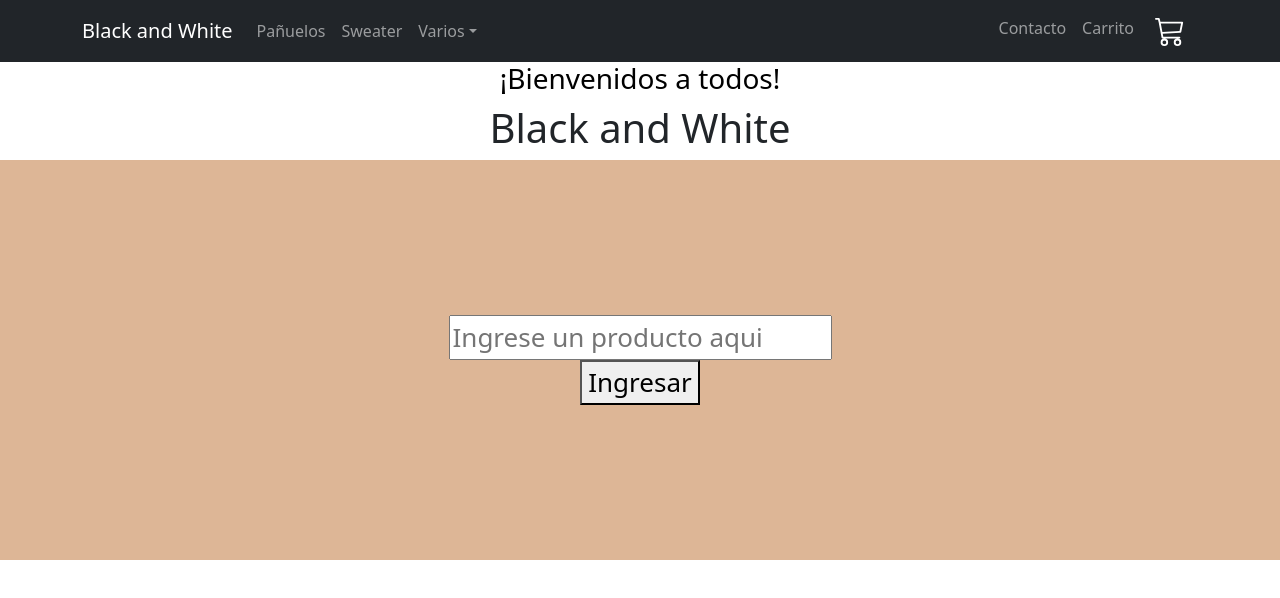
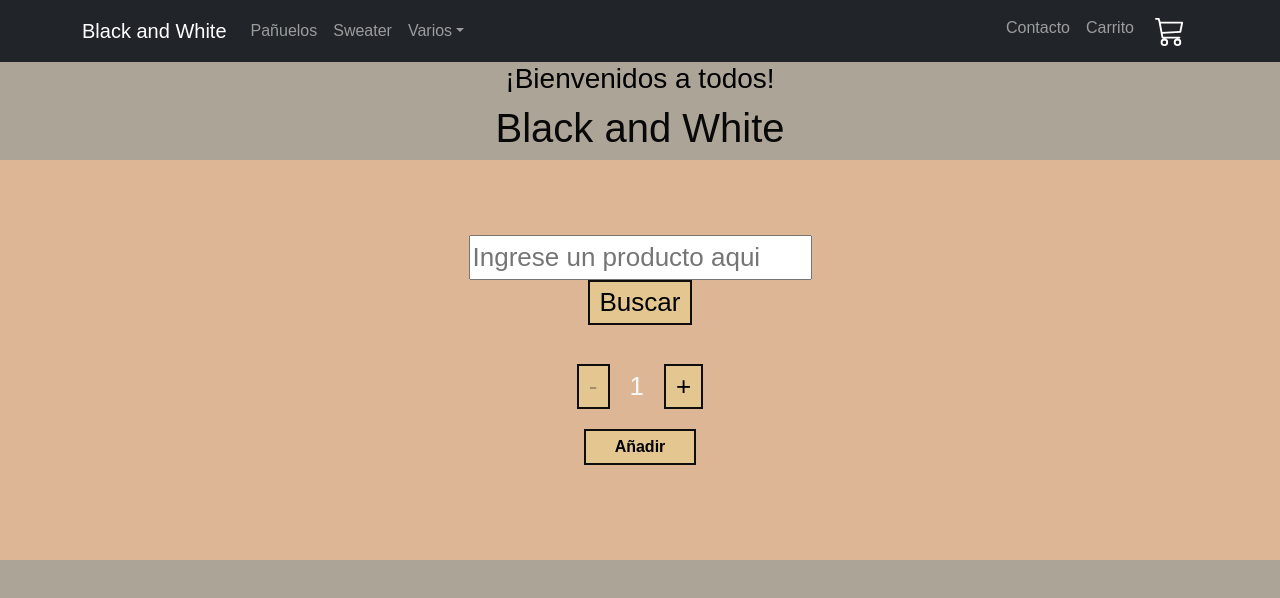
Before and after one commit to victoria-chaile/react-Chaile, a React (Create React App) app in the folder clase2/: page / in a window 1280 px wide. Shown: the top 598 px of the page. Built offline with nearby package versions, Linux system fonts and the light colour scheme.

Commit message:
Desafio 4

```diff
--- a/clase2/src/App.js
+++ b/clase2/src/App.js
@@ -7,6 +7,7 @@ import Titulo from './components/titulo/titulo';
 import Input from './components/Input/input';
 import CartWidget from './components/CartWidget/CartWidget';
 import ItemListContainer from './components/ItemListContainer/ItemListContainer';
+import ItemCount from './components/ItemCount/ItemCount';
 
 
 function App() {
@@ -30,6 +31,8 @@ function App() {
 
       <header className="App-header">
       <Input placeholder='Ingrese un producto aqui' ingreso={fnIngreso}/>
+      <br/>
+      <ItemCount />
 
       </header>
     </div>
--- a/clase2/src/components/CartWidget/CartWidget.js
+++ b/clase2/src/components/CartWidget/CartWidget.js
@@ -7,7 +7,7 @@ import {ListGroupItem} from 'react-bootstrap'
 function CartWidget() {
   return (
     <div>
-      <svg xmlns="http://www.w3.org/2000/svg" width="40" height="30" fill="currentColor" class="bi bi-cart3" viewBox="0 0 16 16" style={{color:'white'}}>
+      <svg xmlns="http://www.w3.org/2000/svg" width="40" height="30" fill="currentColor" className="bi bi-cart3" viewBox="0 0 16 16" style={{color:'white'}}>
       <path d="M0 1.5A.5.5 0 0 1 .5 1H2a.5.5 0 0 1 .485.379L2.89 3H14.5a.5.5 0 0 1 .49.598l-1 5a.5.5 0 0 1-.465.401l-9.397.472L4.415 11H13a.5.5 0 0 1 0 1H4a.5.5 0 0 1-.491-.408L2.01 3.607 1.61 2H.5a.5.5 0 0 1-.5-.5zM3.102 4l.84 4.479 9.144-.459L13.89 4H3.102zM5 12a2 2 0 1 0 0 4 2 2 0 0 0 0-4zm7 0a2 2 0 1 0 0 4 2 2 0 0 0 0-4zm-7 1a1 1 0 1 1 0 2 1 1 0 0 1 0-2zm7 0a1 1 0 1 1 0 2 1 1 0 0 1 0-2z"/>
       </svg>
     </div>
--- a/clase2/src/components/Input/input.js
+++ b/clase2/src/components/Input/input.js
@@ -4,7 +4,7 @@ function Input( {placeholder, saludo} ) {
     return(
       <>
         <input placeholder={ placeholder }/>
-        <button onClick={saludo}>Ingresar</button>
+        <button onClick={saludo}>Buscar</button>
       </>
     )
 
--- /dev/null
+++ b/clase2/src/components/ItemCount/ItemCount.js
@@ -0,0 +1,51 @@
+import React from 'react';
+import { useState } from 'react';
+import './styles.css';
+
+const ItemCount = () => {
+  const valorInicial = 1;
+  const stock = 10;
+
+  const [numero, setnumero] = useState(valorInicial);
+
+  const onAdd = (numero) => {
+    alert(`Agregaste ${numero} productos`);
+  };
+
+  const addProduct = (num) => {
+    setnumero(numero + num);
+  };
+
+  return (
+    <div className="count-container">
+      <div className="count-container__contador">
+        <button
+          className="count-container__button"
+          onClick={() => addProduct(-1)}
+          disabled={numero === valorInicial ? true : null}
+        >
+          -
+
+        </button>
+        <span className="count-container__numero">{numero}</span>
+        <button
+          className="count-container__button"
+          onClick={() => addProduct(+1)}
+          disabled={numero === stock ? true : null}
+        >
+          +
+        </button>
+      </div>
+
+      <button
+        className="button-primary"
+        onClick={() => onAdd(numero)}
+        disabled={stock === 0 ? true : null}
+      >
+        Añadir
+      </button>
+    </div>
+  );
+};
+
+export default ItemCount;
--- /dev/null
+++ b/clase2/src/components/ItemCount/styles.css
@@ -0,0 +1,48 @@
+:root {
+    /*fonts*/
+    --catamaran-font: 'Catamaran Regular', sans-serif;
+    --mulish-font: 'Mulish', sans-serif;
+    /*colors*/
+    --primary-color: #e5c791f3;
+    --secondary-color: #6f7470;
+    --body-bg-color: #aca597;
+    --border-color: #555555;
+    --just-white: #080808;
+  }
+
+html,
+  body {
+    font-family: var(--mulish-font);
+  }
+
+  body {
+    background-color: var(--body-bg-color);
+    color: var(--just-white);
+  }
+
+  button {
+    border-color: #050505f3;
+    border-style: solid;
+    background: #e5c791f3;
+    margin-left: 20px;
+    margin-right: 20px;
+    padding-left: 10px;
+    padding-right: 10px;
+
+
+  }
+
+  .button-primary {
+    background-color: var(--primary-color);
+    border-color: #050505f3;
+    border-style: solid;
+    font-family: var(--mulish-font);
+    font-weight: 700;
+    font-size: 1rem;
+    margin: 20px auto;
+    padding-left: 20px;
+    padding-right: 20px;
+    width: 112px;
+    height: 36px;
+    cursor: pointer;
+  }
--- a/clase2/src/components/ItemListContainer/ItemListContainer.js
+++ b/clase2/src/components/ItemListContainer/ItemListContainer.js
@@ -2,7 +2,11 @@
 import React from 'react'
 
 export default function ItemListContainer({greeting}) {
-  return (
+
+
+return (
+    <div>
         <h3 style={{color:'black'}}>{ greeting }</h3>
+    </div>
     )
 }
```
